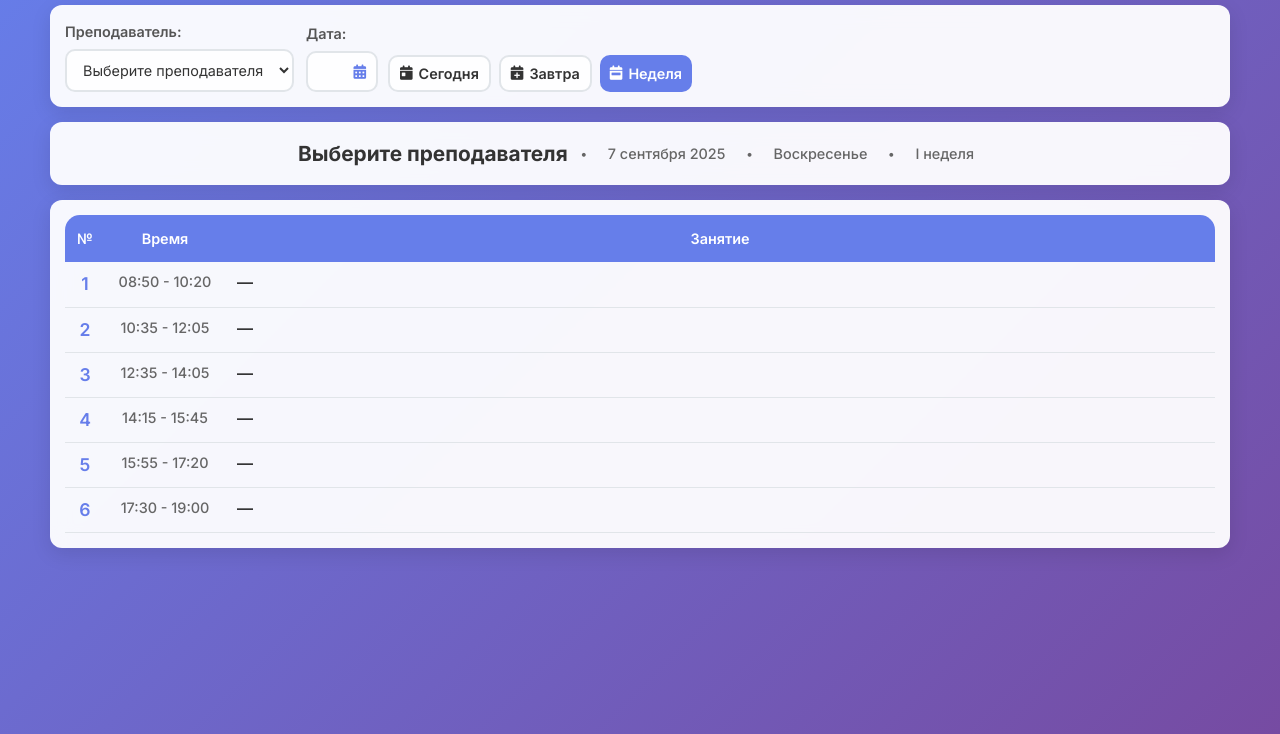
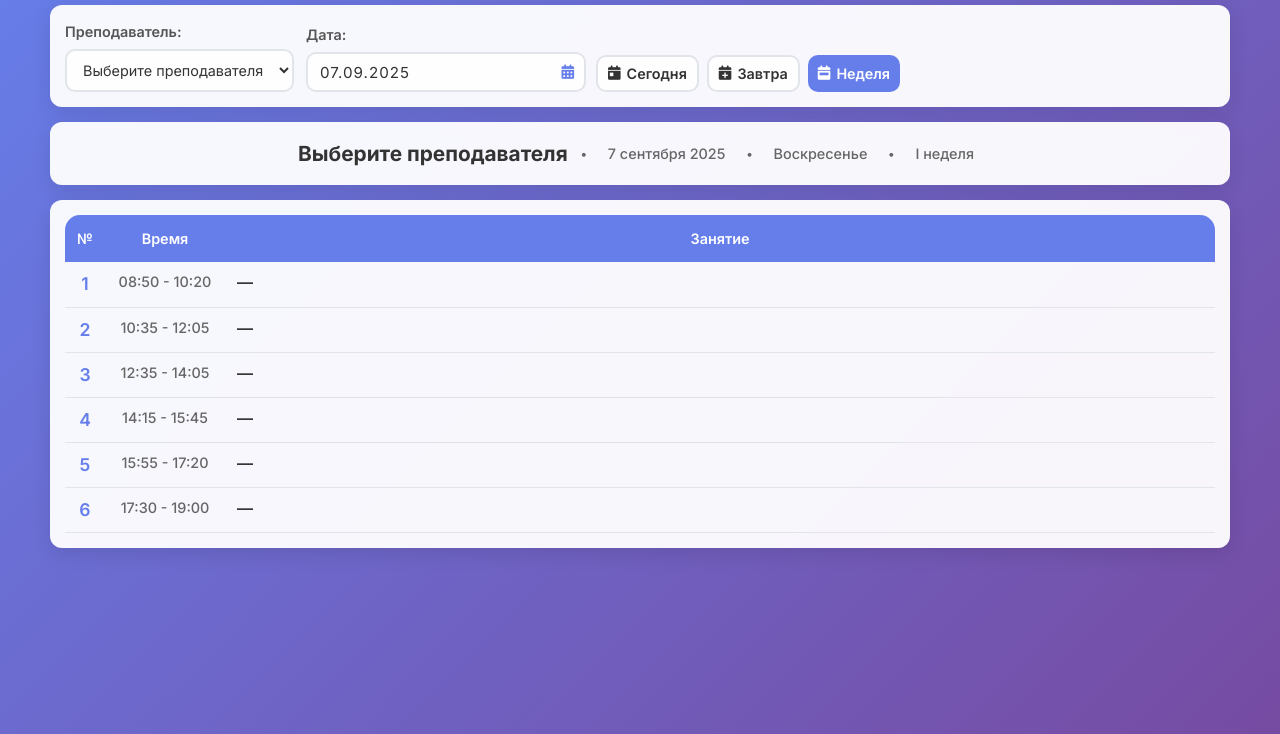
Before and after one commit to romashevao/raspisanie, a website: page index.html in a window 1280 px wide. Shown: the part 66-800 px from the top of the page. Drawn offline with Linux system fonts and the light colour scheme.

Commit message:
ui(date): fixed width input, left text visible, placeholder style

```diff
--- a/styles.css
+++ b/styles.css
@@ -219,7 +219,8 @@
     position: relative;
     display: flex;
     align-items: center;
-    max-width: 260px;
+    width: 280px;
+    max-width: none;
 }
 
 .date-input {
@@ -229,6 +230,11 @@
     letter-spacing: 1px;
     padding-right: 56px; /* больше места под иконку */
     z-index: 1;
+    height: 40px;
+    color: var(--text-primary) !important;
+    background: var(--bg-secondary);
+    padding-left: 12px;
+    font-size: 0.95rem;
 }
 
 /* Ряд: поле даты + кнопки вплотную */
@@ -263,6 +269,11 @@
     transition: all var(--animation-duration) var(--animation-easing);
     font-size: 0.9rem;
     z-index: 2;
+}
+
+.date-input::placeholder {
+    color: var(--text-secondary);
+    opacity: 0.7;
 }
 
 .date-picker-btn:hover {
```
